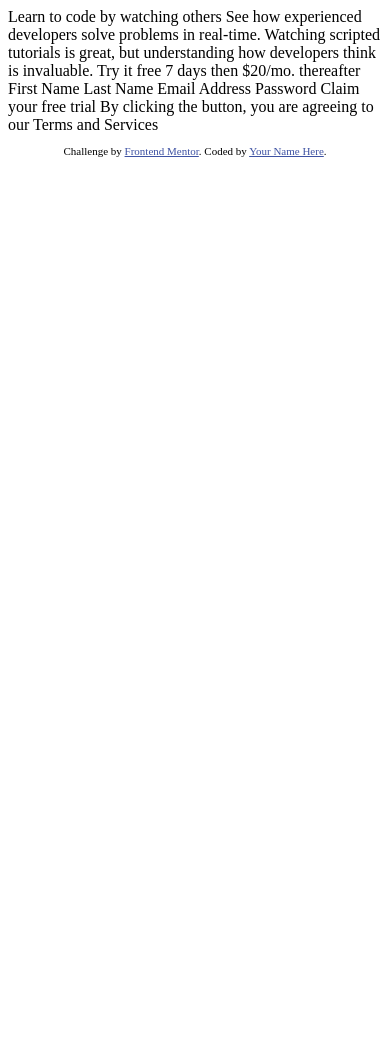
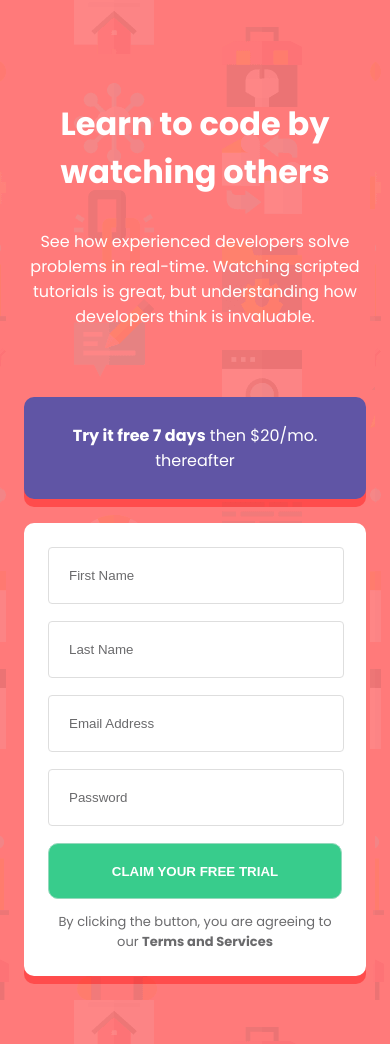
Before and after one commit to florianstancioiu/intro-component-with-signup-form-master, a plain HTML site: page index.html in a window 390 px wide. Before the commit the page ends 844 px from the top, so only its background shows below. Drawn offline with Linux system fonts and the light colour scheme.

Commit message:
Implement mobile version

```diff
--- /dev/null
+++ b/css/styles.css
@@ -0,0 +1,117 @@
+body {
+    margin: 0;
+    padding: 0 24px;
+    font-family: 'Poppins';
+    font-size: 16px;
+    font-weight: 400;
+    background-image: url('../images/bg-intro-mobile.png');
+    background-color: hsl(0, 100%, 74%);
+    color: white;
+}
+
+.hero h1 {
+    margin-top: 100px;
+    margin-bottom: 33px;
+    text-align: center;
+}
+
+.hero .description {
+    margin-top: 0;
+    margin-bottom: 68px;
+    text-align: center;
+}
+
+.free-message {
+    background-color: hsl(248, 32%, 49%);
+    border-radius: 10px;
+    margin-bottom: 24px;
+    text-align: center;
+    padding: 26px 44px;
+    position: relative;
+}
+
+.free-message::after {
+    content: '';
+    display: block;
+    position: absolute;
+    width: 100%;
+    height: 100%;
+    background-color: #ff000061;
+    border-radius: 10px;
+    top: 8px;
+    left: 0;
+    z-index: -1;
+}
+
+.form {
+    padding: 24px;
+    background-color: white;
+    border-radius: 10px;
+}
+
+.input-wrapper input {
+    height: 55px;
+    padding: 0 20px;
+    width: calc(100% - 40px);
+    line-height: 55px;
+    color: #6a6a6c;
+    border: 1px solid #dedede;
+    border-radius: 4px;
+    margin-bottom: 0;
+}
+
+.input-wrapper {
+    margin-bottom: 17px;
+}
+
+input::placeholder {
+    color: #6a6a6c;
+}
+
+.form .error {
+    display: none;
+    font-weight: 400;
+    font-style: italic;
+    font-size: 12px;
+    text-align: right;
+    color: hsl(0, 100%, 74%);
+    margin-top: 10px;
+}
+
+.form {
+    margin-bottom: 68px;
+    position: relative;
+}
+
+.form::after {
+    content: '';
+    display: block;
+    position: absolute;
+    width: 100%;
+    height: 100%;
+    background-color: #ff000061;
+    border-radius: 10px;
+    top: 8px;
+    left: 0;
+    z-index: -1;
+}
+
+.btn-claim {
+    display: block;
+    width: 100%;
+    height: 56px;
+    border: 1px solid #94d9bc;
+    border-radius: 10px;
+    background-color: hsl(154, 59%, 51%);
+    color: white;
+    text-transform: uppercase;
+    font-weight: 700;
+    cursor: pointer;
+}
+
+.terms-and-services {
+    color: #6a6a6c;
+    text-align: center;
+    font-size: 13px;
+    margin-bottom: 0;
+}
--- a/index.html
+++ b/index.html
@@ -1,42 +1,84 @@
 <!DOCTYPE html>
 <html lang="en">
     <head>
-  <meta charset="UTF-8">
-  <meta name="viewport" content="width=device-width, initial-scale=1.0"> <!-- displays site properly based on user's device -->
+        <meta charset="UTF-8" />
+        <meta name="viewport" content="width=device-width, initial-scale=1.0" />
+        <!-- displays site properly based on user's device -->
 
-  <link rel="icon" type="image/png" sizes="32x32" href="./images/favicon-32x32.png">
-
+        <link
+            rel="icon"
+            type="image/png"
+            sizes="32x32"
+            href="./images/favicon-32x32.png"
+        />
+        <link
+            rel="stylesheet"
+            href="https://fonts.googleapis.com/css?family=Poppins:400,500,600,700"
+        />
+        <link rel="stylesheet" href="./css/styles.css" />
         <title>Frontend Mentor | Intro component with sign up form</title>
-
-  <!-- Feel free to remove these styles or customise in your own stylesheet 👍 -->
-  <style>
-    .attribution { font-size: 11px; text-align: center; }
-    .attribution a { color: hsl(228, 45%, 44%); }
-  </style>
     </head>
     <body>
+        <main>
+            <div class="hero">
+                <h1>Learn to code by watching others</h1>
+                <p class="description">
+                    See how experienced developers solve problems in real-time.
+                    Watching scripted tutorials is great, but understanding how
+                    developers think is invaluable.
+                </p>
+            </div>
+            <div class="form-wrapper">
+                <div class="free-message">
+                    <strong>Try it free 7 days</strong> then $20/mo. thereafter
+                </div>
 
-  Learn to code by watching others
-
-  See how experienced developers solve problems in real-time. Watching scripted tutorials is great,
-  but understanding how developers think is invaluable.
-
-  Try it free 7 days then $20/mo. thereafter
-
-  First Name
-  Last Name
-  Email Address
-  Password
-
+                <form action="#" class="form">
+                    <div class="input-wrapper">
+                        <input
+                            type="text"
+                            class="first-name-input"
+                            value=""
+                            placeholder="First Name"
+                        />
+                        <p class="error">First Name cannot be empty</p>
+                    </div>
+                    <div class="input-wrapper">
+                        <input
+                            type="text"
+                            class="last-name-input"
+                            value=""
+                            placeholder="Last Name"
+                        />
+                        <p class="error">Last Name cannot be empty</p>
+                    </div>
+                    <div class="input-wrapper">
+                        <input
+                            type="email"
+                            class="email-input"
+                            value=""
+                            placeholder="Email Address"
+                        />
+                        <p class="error">Looks like this is not an email</p>
+                    </div>
+                    <div class="input-wrapper">
+                        <input
+                            type="password"
+                            class="password-input"
+                            value=""
+                            placeholder="Password"
+                        />
+                        <p class="error">Password cannot be empty</p>
+                    </div>
+                    <button class="btn-claim" type="submit">
                         Claim your free trial
-
-  By clicking the button, you are agreeing to our Terms and Services
-
-  <footer>
-    <p class="attribution">
-      Challenge by <a href="https://www.frontendmentor.io?ref=challenge" target="_blank">Frontend Mentor</a>.
-      Coded by <a href="#">Your Name Here</a>.
+                    </button>
+                    <p class="terms-and-services">
+                        By clicking the button, you are agreeing to our
+                        <strong>Terms and Services</strong>
                     </p>
-  </footer>
+                </form>
+            </div>
+        </main>
     </body>
 </html>
```
Lines whose indentation alone changed are shown as unchanged.
